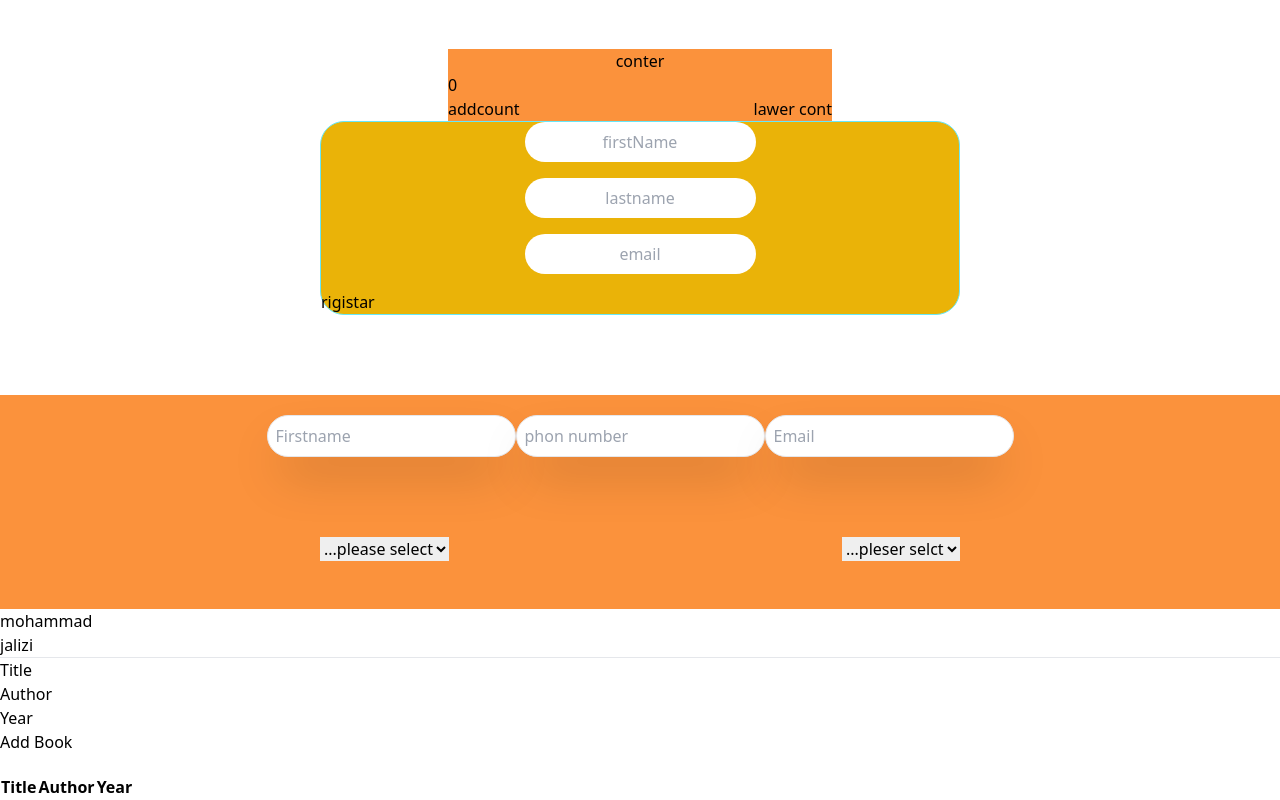
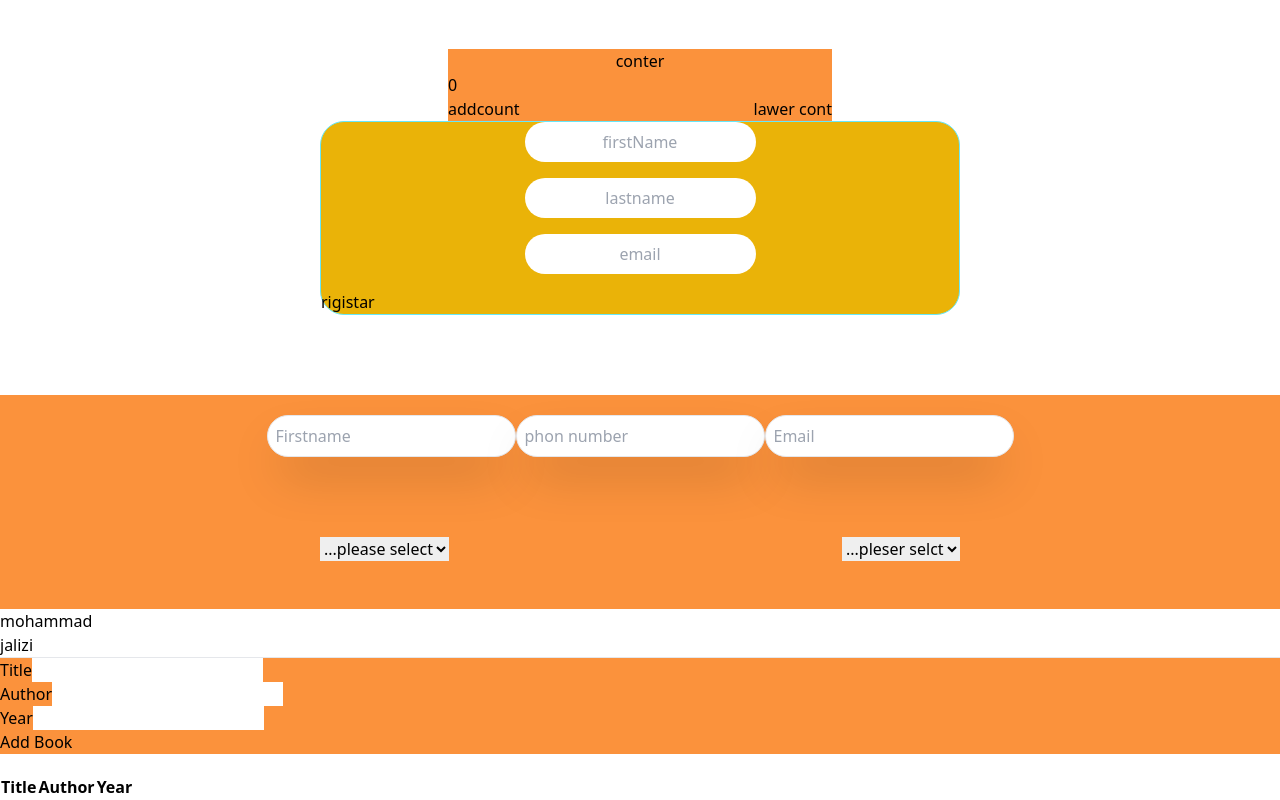
Before and after one commit to mohammadjalizi/learn-react, a React (Create React App) app: page / in a window 1280 px wide. Shown: the part 381-1181 px from the top of the page. Built offline with nearby package versions, Linux system fonts and the light colour scheme.

Commit message:
added prject

```diff
--- a/src/project/Booklist/Booklist.jsx
+++ b/src/project/Booklist/Booklist.jsx
@@ -70,7 +70,7 @@ export class Booklist extends Component {
   render() {
     return (
         <>
-        <form id="book-form" autocomplete="off" onSubmit={this.submitHandler}>
+        <form  className=' bg-orange-400 ' autocomplete="off" onSubmit={this.submitHandler}>
             <div className="form-group">
                 <label for="title">Title</label>
                 <input type="text" id="title" className="form-control" onChange={this.titleHandler} value={this.state.title} />
```
